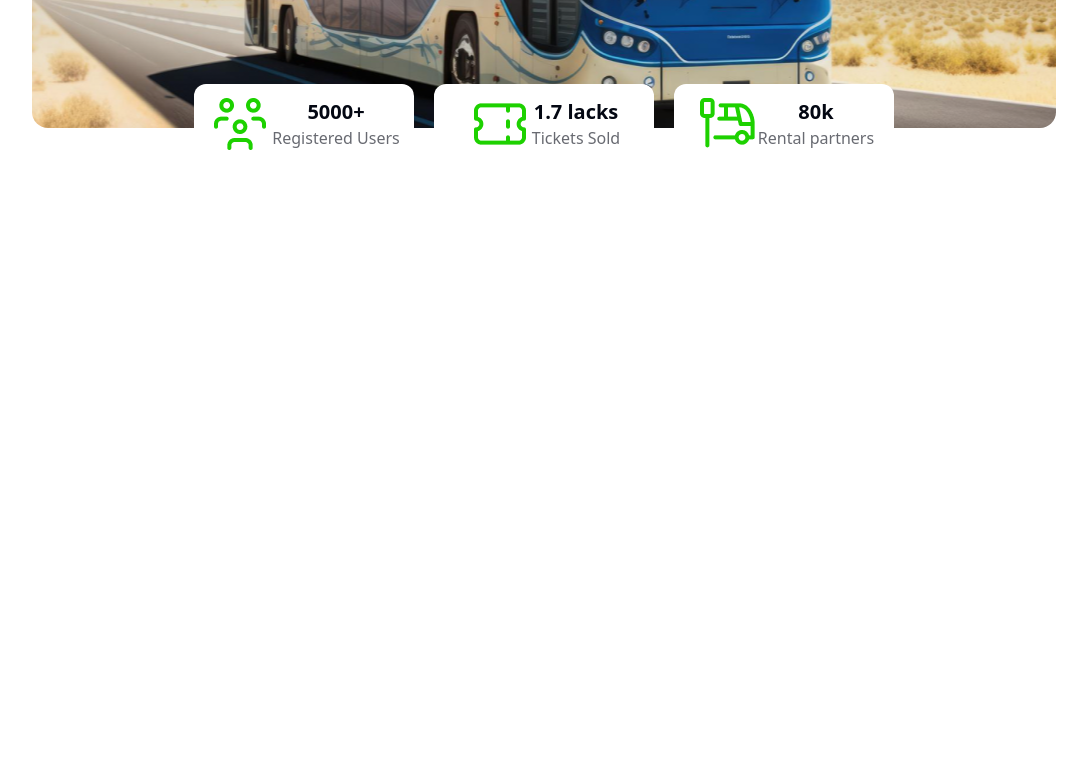
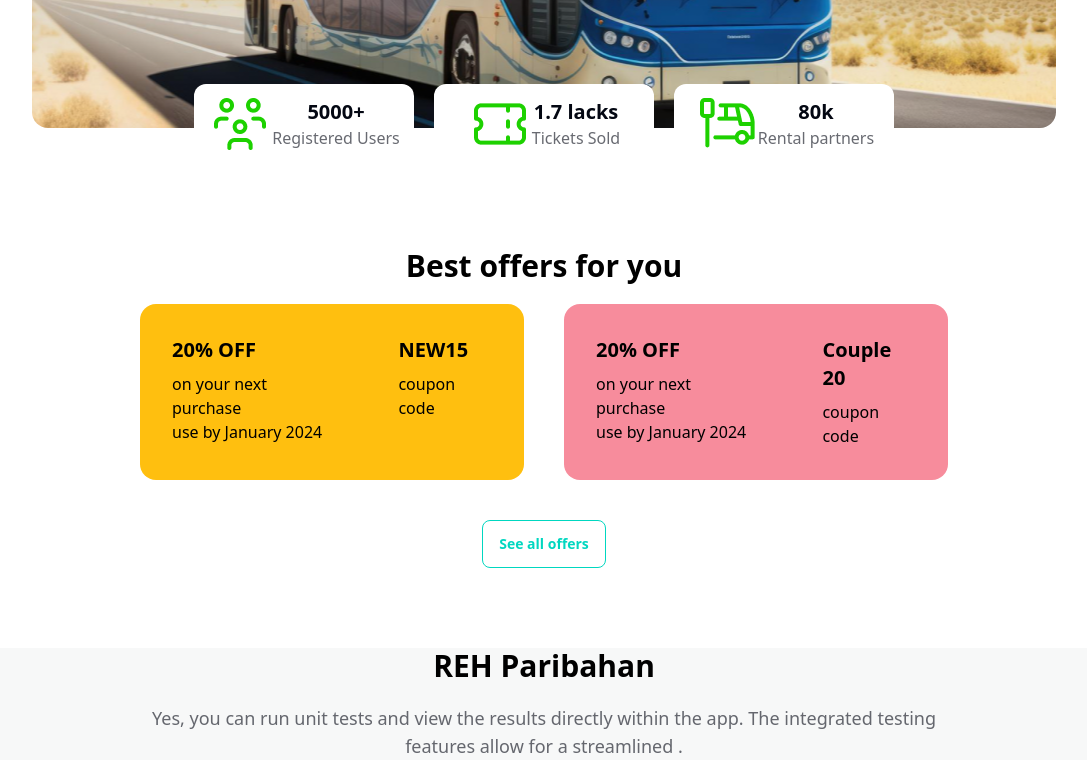
Before and after one commit to TheRABU/ticket-bd, a plain HTML site: page index.html in a window 1280 px wide. Shown: the part 570-1330 px from the top of the page, without its empty margins (96-1183 px from the left). Before the commit the page ends 800 px from the top, so only its background shows below. Drawn offline with nearby package versions, Linux system fonts and the light colour scheme.

Commit message:
offer coupon design created and bus info section design started

```diff
--- a/index.html
+++ b/index.html
@@ -118,7 +118,67 @@
         </div>
       </section>
     </header>
-    <main></main>
+    <main>
+      <!--Offer/Coupon section-->
+      <section class="coupon container mx-auto px-16 py-10">
+        <h1 class="text-center font-semibold text-3xl text-black">
+          Best offers for you
+        </h1>
+        <div class="my-5 card-section flex justify-center space-x-10">
+          <!--card1-->
+          <div class="card w-96 bg-[#FFBF0F] text-primary-content">
+            <div class="flex">
+              <div class="card-body">
+                <h2 class="card-title font-bold text-black">20% OFF</h2>
+                <p class="text-black">
+                  on your next purchase <br />
+                  use by January 2024
+                </p>
+              </div>
+              <div class="card-body">
+                <!--New15 Coupon code for new users-->
+                <h2 id="new-coupon" class="card-title font-bold text-black">
+                  NEW15
+                </h2>
+                <p class="text-black">coupon code</p>
+              </div>
+            </div>
+          </div>
+          <!--Card 2-->
+          <div class="card w-96 bg-[#F78C9C] text-primary-content">
+            <div class="flex">
+              <div class="card-body">
+                <h2 class="card-title font-bold text-black">20% OFF</h2>
+                <p class="text-black">
+                  on your next purchase <br />
+                  use by January 2024
+                </p>
+              </div>
+              <div class="card-body">
+                <!--New15 Coupon code for new users-->
+                <h2 id="new-coupon" class="card-title font-bold text-black">
+                  Couple 20
+                </h2>
+                <p class="text-black">coupon code</p>
+              </div>
+            </div>
+          </div>
+        </div>
+        <div class="text-center my-10">
+          <button class="btn btn-outline btn-accent">See all offers</button>
+        </div>
+      </section>
+      <!--Bus info section-->
+      <section class="bus-info bg-[#F7F8F8] rounded-md">
+        <div class="text-center mx-auto space-y-5 w-4/6">
+          <h2 class="text-3xl text-black font-bold">REH Paribahan</h2>
+          <p class="text-lg text-[#03071299]">
+            Yes, you can run unit tests and view the results directly within the
+            app. The integrated testing features allow for a streamlined .
+          </p>
+        </div>
+      </section>
+    </main>
     <footer></footer>
   </body>
 </html>
--- a/tailwind.config.js
+++ b/tailwind.config.js
@@ -7,6 +7,9 @@ module.exports = {
         "primary-color": "var(--primary-color)",
         "secondary-color": "var(--secondary-color)",
       },
+      backgroundImage: {
+        "coupon-image": "url('./images/Rectangle 8.png')",
+      },
     },
   },
   plugins: [],
```
Also changed, not shown: images/Rectangle 8 (1).png (added), images/Rectangle 8.png (added).
